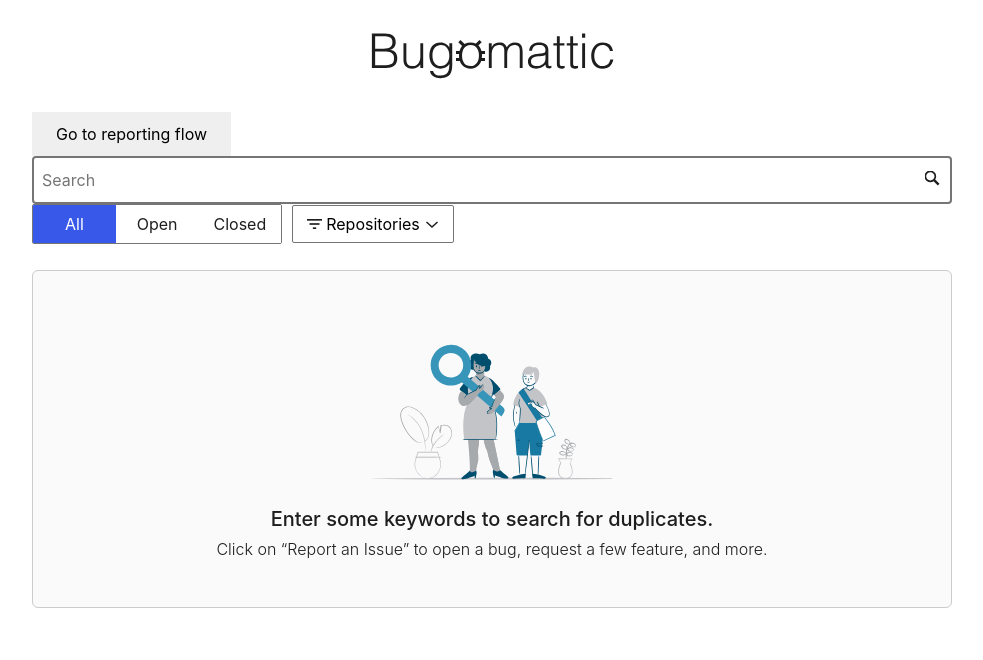
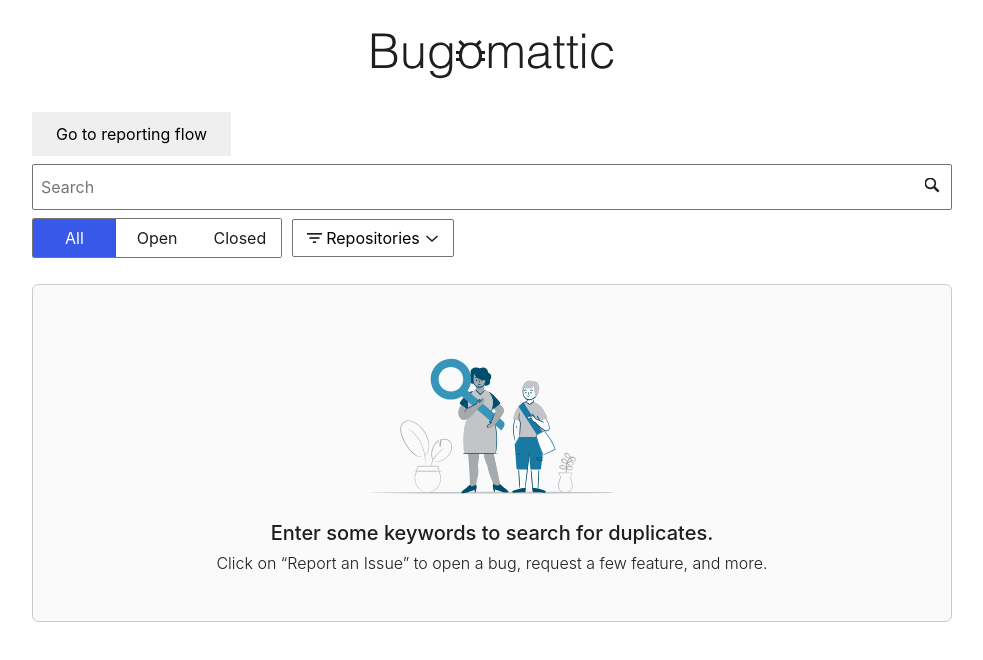
Before and after one commit to Automattic/bugomattic, a React (Create React App) app: page / in a window 1280 px wide. Shown: the top 660 px of the page, without its empty margins (148-1131 px from the left). Built offline with nearby package versions, Linux system fonts and the light colour scheme.

Commit message:
Update styles

```diff
--- a/src/duplicate-search/duplicate-search-controls.module.css
+++ b/src/duplicate-search/duplicate-search-controls.module.css
@@ -3,6 +3,14 @@
 .inlineIcon {
 	height: 1.5rem;
 	width: 1.5rem;
+}
+
+.searchWrapper {
+	margin: 0.5rem 0;
+}
+
+.statusFilterWrapper {
+	width: 16rem;
 }
 
 .filterSortBar {
--- a/src/duplicate-search/duplicate-search-controls.tsx
+++ b/src/duplicate-search/duplicate-search-controls.tsx
@@ -15,7 +15,7 @@ export function DuplicateSearchControls() {
 
 	return (
 		<section>
-			<div>
+			<div className={ styles.searchWrapper }>
 				<DebouncedSearch
 					placeholder="Search"
 					callback={ handleSearchTerm }
--- a/src/index.css
+++ b/src/index.css
@@ -35,18 +35,24 @@ body {
 	font-family: var( --font-san-serif );
 	padding: 0.75rem 0.5rem;
 	width: 100%;
-	border-radius: 4px;
+	border-radius: 2px;
 	background-color: var( --color-white );
-	border: 2px solid var( --color-border-dark );
+	border: 1px solid var( --color-border-dark );
 	box-sizing: border-box;
+}
+
+.root input[type='text']:hover,
+.root input[type='search']:hover,
+.root input[type='email']:hover {
+	outline: 1px solid var( --color-border-dark );
 }
 
 .root input[type='text']:focus,
 .root input[type='search']:focus,
 .root input[type='email']:focus {
 	background-color: var( --color-white );
-	border: 2px solid var( --color-primary );
-	outline: none;
+	border: 1px solid var( --color-primary );
+	outline: 1px solid var( --color-primary );
 }
 
 .root input[type='radio'],
```
